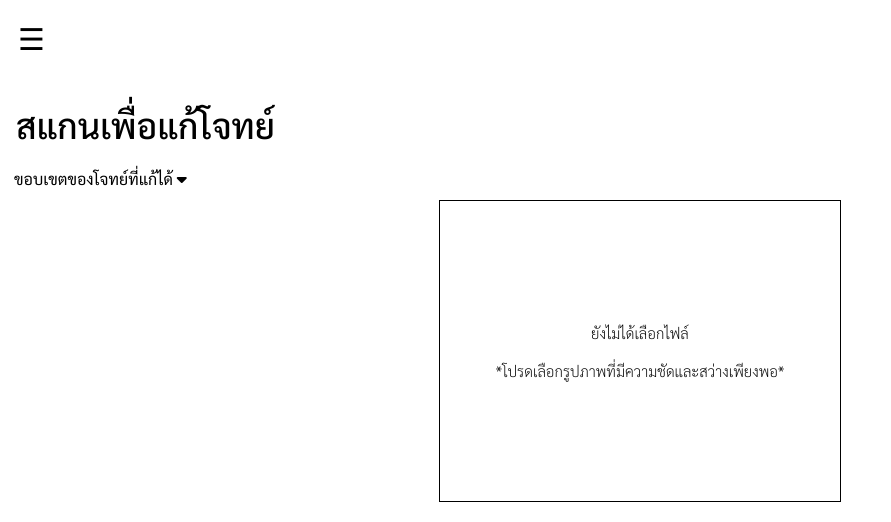
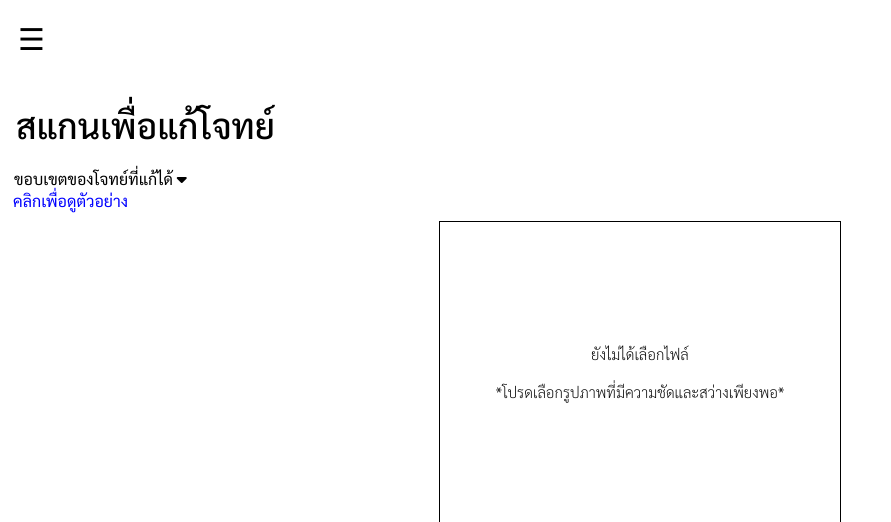
Before and after one commit to mornnie/smteproject, a Flask app: page /scanner in a window 1280 px wide. Shown: the top 522 px of the page, without its empty margins (0-891 px from the left). Run offline with Flask 3, Linux system fonts and the light colour scheme; parts of the project's set-up code (start-up, migrations or seed data) failed here and were passed over; some libraries are stand-ins or nearby versions.

Commit message:
Update scanner.html

```diff
--- a/templates/scanner.html
+++ b/templates/scanner.html
@@ -17,11 +17,11 @@
         <div class="hamburger" id="menu-toggle-outside">&#9776</div>
         <div class="side-nav" id="side-menu">
             <div class="hamburger" id="menu-toggle-inside">&#9776</div>
-            <a href="/">home</a>
-            <a href="/topic">topic</a>
-            <a href="/scanner">scanner</a>
-            <a href="/example">example</a>
-            <a href="/rating">rating</a>
+            <a href="/"><span class="nav-text">หน้าหลัก</span></a>
+            <a href="/topic"><span class="nav-text">เนื้อหา</span></a>
+            <a href="/scanner"><span class="nav-text">สแกนเนอร์</span></a>
+            <a href="/example"><span class="nav-text">ตัวอย่างโจทย์</span></a>
+            <a href="/rating"><span class="nav-text">ให้คะแนนเรา</span></a>
         </div>
         <div class="overlay" id="overlay"></div>
             <div class="head-text">
@@ -38,6 +38,7 @@
                 <div class="d1">การนับรูปสามเหลี่ยมทั้งหมดจากรูปสามเหลี่ยมที่ด้านในถูกแบ่งด้วยเส้นแนวนอน และเส้นที่ลากจากมุมยอดมายังฐาน</div>
                 <div class="d2">การนับรูปสี่เหลี่ยมผืนผ้าทั้งหมดจากรูปสี่เหลี่ยมผืนผ้าที่ด้านในถูกแบ่งด้วยเส้นแนวนอนและเส้นแนวตั้ง</div>
             </div>
+            <div class="scope"><a href="/example">คลิกเพื่อดูตัวอย่าง</a></div>
         </div>
         <div class="upload-container" id="upload-container">
             <p id="show-status">ยังไม่ได้เลือกไฟล์<br><br>*โปรดเลือกรูปภาพที่มีความชัดและสว่างเพียงพอ*</p>
```
